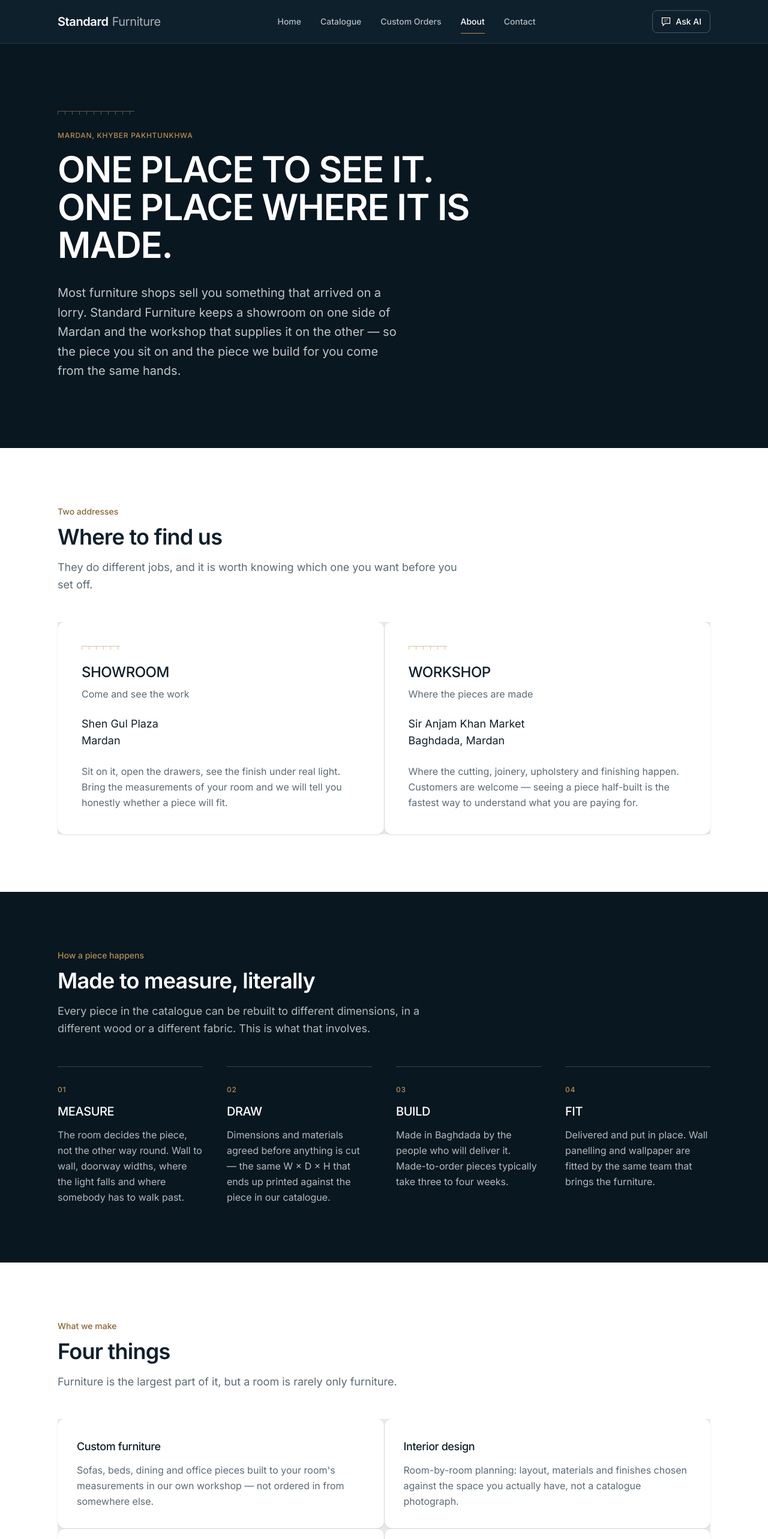
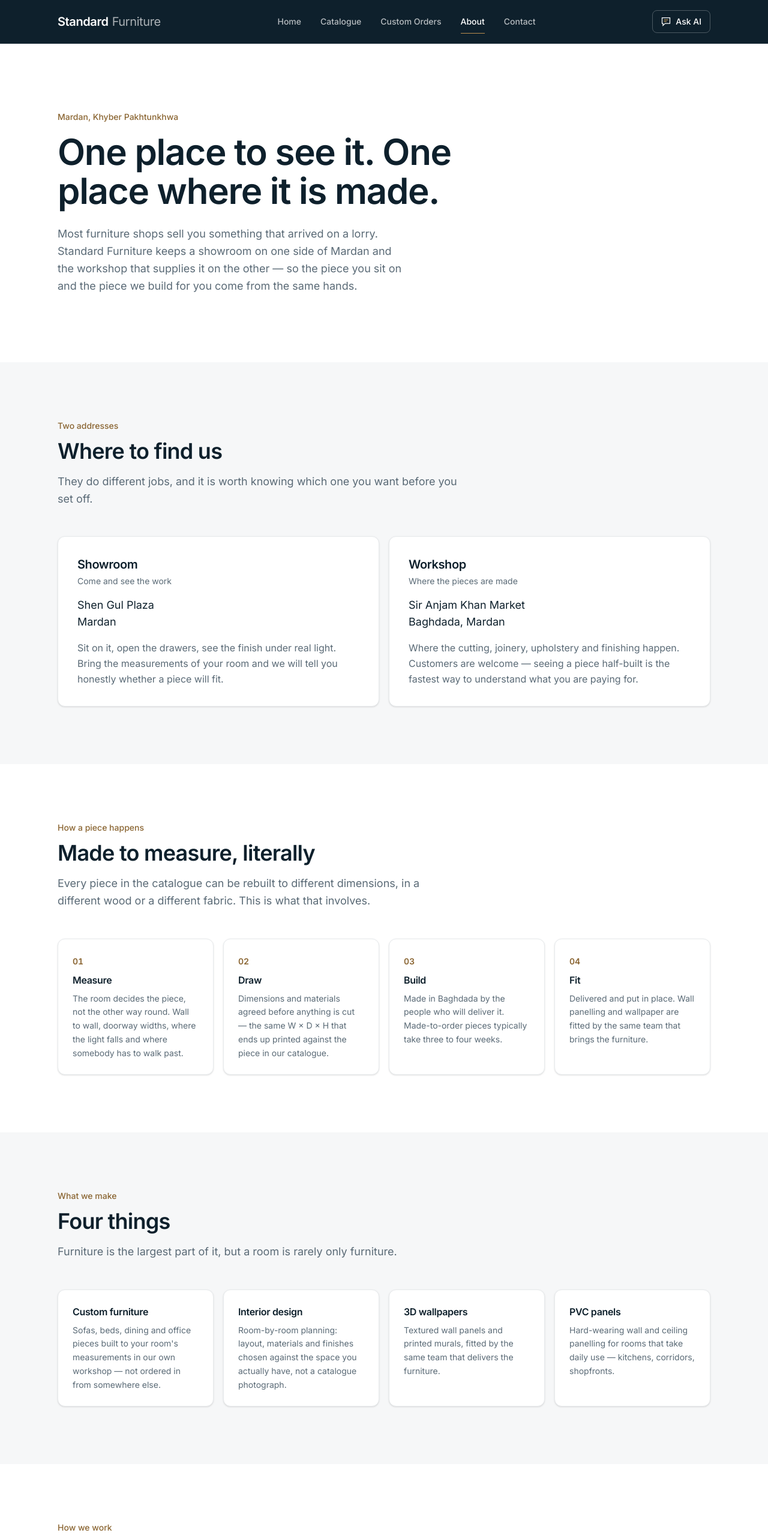
Before and after one commit to faizanfk01/ai-powered-furniture-storefront, a Next.js app: page /about in a window 1280 px wide. Shown: the top 2566 px of the page at 60% size. Built offline with nearby package versions, Linux system fonts and the light colour scheme.

Commit message:
Refactor 6c-3: about/contact/custom-orders clean restyle

```diff
--- a/app/(storefront)/about/page.tsx
+++ b/app/(storefront)/about/page.tsx
@@ -4,7 +4,6 @@ import { WhatsAppIcon } from "@/components/site/whatsapp-icon";
 import { Button } from "@/components/ui/button";
 import { Card } from "@/components/ui/card";
 import { Container } from "@/components/ui/container";
-import { Measure } from "@/components/ui/measure";
 import { Section } from "@/components/ui/section";
 import { LOCATIONS, OFFERINGS, SITE, whatsappUrl } from "@/lib/site";
 
@@ -61,24 +60,23 @@ export default function AboutPage() {
   return (
     <>
       {/* ------------------------------------------------------------------
-          The thesis, stated plainly.
+          The thesis, stated plainly — and now on white, like every other page
+          on the site. The ink band with the ruler mark and the heading set as
+          uppercase signage was the showroom identity's cover treatment; the
+          brand dark is spent on the header and the footer.
          ------------------------------------------------------------------ */}
-      <section className="bg-ink-deep text-paper">
+      <section>
         <Container>
-          <div className="py-20 sm:py-28">
-            <Measure />
-
-            <p className="spec-label mt-6 text-brass">
+          <div className="py-16 sm:py-24 lg:py-28">
+            <p className="text-sm font-medium text-accent-strong">
               {SITE.town}, {SITE.region}
             </p>
 
-            <h1 className="display-wide mt-4 max-w-3xl text-4xl leading-[1.05] font-semibold uppercase sm:text-6xl">
-              One place to see it.
-              <br />
-              One place where it is made.
+            <h1 className="display-wide mt-4 max-w-3xl text-4xl leading-[1.08] font-semibold text-balance sm:text-5xl lg:text-6xl">
+              One place to see it. One place where it is made.
             </h1>
 
-            <p className="mt-8 max-w-xl text-lg leading-relaxed text-paper/75 sm:text-xl">
+            <p className="mt-6 max-w-xl text-lg leading-relaxed text-muted">
               Most furniture shops sell you something that arrived on a lorry.
               Standard Furniture keeps a showroom on one side of Mardan and the
               workshop that supplies it on the other — so the piece you sit on
@@ -93,21 +91,23 @@ export default function AboutPage() {
           gets the most room on the page.
          ------------------------------------------------------------------ */}
       <Section
+        tone="surface"
         eyebrow="Two addresses"
         heading="Where to find us"
         lede="They do different jobs, and it is worth knowing which one you want before you set off."
       >
-        <ul className="grid grid-cols-1 gap-px bg-hairline md:grid-cols-2">
+        {/* Real cards with real gaps. `gap-px` on a hairline ground drew a
+            two-cell table; these are two places, not two rows of data. */}
+        <ul className="grid grid-cols-1 gap-4 md:grid-cols-2">
           {LOCATIONS.map((location) => (
             <li key={location.label}>
-              <Card className="flex h-full flex-col border-0 p-8 sm:p-10">
-                <Measure width="w-16" />
-                <h3 className="display-wide mt-5 text-2xl font-medium uppercase">
+              <Card padded className="flex h-full flex-col sm:p-8">
+                <h3 className="display-wide text-xl font-semibold">
                   {location.label}
                 </h3>
-                <p className="mt-2 text-muted">{location.role}</p>
+                <p className="mt-1 text-sm text-muted">{location.role}</p>
 
-                <address className="mt-6 text-lg not-italic text-ink">
+                <address className="mt-4 text-lg not-italic text-ink">
                   {location.lines.map((line) => (
                     <span key={line} className="block">
                       {line}
@@ -115,7 +115,7 @@ export default function AboutPage() {
                   ))}
                 </address>
 
-                <p className="mt-6 leading-relaxed text-muted">
+                <p className="mt-4 leading-relaxed text-muted">
                   {location.label === "Showroom"
                     ? "Sit on it, open the drawers, see the finish under real light. Bring the measurements of your room and we will tell you honestly whether a piece will fit."
                     : "Where the cutting, joinery, upholstery and finishing happen. Customers are welcome — seeing a piece half-built is the fastest way to understand what you are paying for."}
@@ -127,22 +127,28 @@ export default function AboutPage() {
       </Section>
 
       {/* ------------------------------------------------------------------
-          The process. A real sequence, so it is numbered.
+          The process. A real sequence, so it is numbered — and the numbers
+          stay the only ornament in this section.
          ------------------------------------------------------------------ */}
       <Section
-        tone="ink"
         eyebrow="How a piece happens"
         heading="Made to measure, literally"
         lede="Every piece in the catalogue can be rebuilt to different dimensions, in a different wood or a different fabric. This is what that involves."
       >
-        <ol className="grid grid-cols-1 gap-x-10 gap-y-10 sm:grid-cols-2 lg:grid-cols-4">
+        <ol className="grid grid-cols-1 gap-4 sm:grid-cols-2 lg:grid-cols-4">
           {PROCESS.map((stage) => (
-            <li key={stage.step} className="border-t border-paper/20 pt-6">
-              <span className="spec-label text-brass">{stage.step}</span>
-              <h3 className="display-wide mt-3 text-xl font-medium uppercase">
+            <li key={stage.step}>
+              <Card padded className="h-full">
+                <span className="tabular text-sm font-semibold text-accent-strong">
+                  {stage.step}
+                </span>
+                <h3 className="display-wide mt-2 text-base font-semibold">
                   {stage.title}
                 </h3>
-              <p className="mt-3 leading-relaxed text-paper/70">{stage.body}</p>
+                <p className="mt-2 text-sm leading-relaxed text-muted">
+                  {stage.body}
+                </p>
+              </Card>
             </li>
           ))}
         </ol>
@@ -150,18 +156,19 @@ export default function AboutPage() {
 
       {/* ------------------------------------------------------------------ */}
       <Section
+        tone="surface"
         eyebrow="What we make"
         heading="Four things"
         lede="Furniture is the largest part of it, but a room is rarely only furniture."
       >
-        <ul className="grid grid-cols-1 gap-px bg-hairline sm:grid-cols-2">
+        <ul className="grid grid-cols-1 gap-4 sm:grid-cols-2 lg:grid-cols-4">
           {OFFERINGS.map((offering) => (
             <li key={offering.title}>
-              <Card className="h-full border-0 p-8">
-                <h3 className="display-wide text-lg font-medium">
+              <Card padded className="h-full">
+                <h3 className="display-wide text-base font-semibold">
                   {offering.title}
                 </h3>
-                <p className="mt-3 leading-relaxed text-muted">
+                <p className="mt-2 text-sm leading-relaxed text-muted">
                   {offering.body}
                 </p>
               </Card>
@@ -179,14 +186,14 @@ export default function AboutPage() {
         heading="The measurements are the promise"
         width="default"
       >
-        <div className="grid grid-cols-1 gap-12 lg:grid-cols-2 lg:gap-16">
+        <div className="grid grid-cols-1 gap-10 lg:grid-cols-2 lg:gap-12">
           <div>
             <p className="text-lg leading-relaxed text-ink">
               Every piece in our catalogue is published at its finished size —
               width, depth and height, in inches, against the piece itself. Not
               &ldquo;compact&rdquo; or &ldquo;spacious&rdquo;: the number.
             </p>
-            <p className="mt-5 leading-relaxed text-muted">
+            <p className="mt-4 leading-relaxed text-muted">
               It is the least glamorous thing on the site and the most useful.
               A sofa that will not turn the corner of your stairs is not a
               bargain at any price, and the only way to know before it arrives
@@ -200,7 +207,7 @@ export default function AboutPage() {
               rattan, hard-wearing woven fabrics — what a piece is made of is
               written in its description, in the same plain terms.
             </p>
-            <p className="mt-5 leading-relaxed text-muted">
+            <p className="mt-4 leading-relaxed text-muted">
               If something is built to order, the catalogue says so and gives
               the wait. If it is in the showroom today, it says that instead.
             </p>
@@ -208,23 +215,25 @@ export default function AboutPage() {
         </div>
       </Section>
 
-      {/* ------------------------------------------------------------------ */}
-      <Section tone="ink">
-        <div className="flex flex-col gap-8 sm:flex-row sm:items-end sm:justify-between">
+      {/* ------------------------------------------------------------------
+          The closing handoff, in the tinted panel the other pages close with
+          rather than a second dark band above the dark footer.
+         ------------------------------------------------------------------ */}
+      <Section>
+        <div className="rounded-xl border border-hairline bg-surface p-6 sm:p-8">
+          <div className="flex flex-col gap-6 sm:flex-row sm:items-end sm:justify-between">
             <div className="max-w-lg">
-            <Measure />
-            <h2 className="display-wide mt-6 text-3xl font-semibold uppercase sm:text-4xl">
+              <h2 className="display-wide text-xl font-semibold sm:text-2xl">
                 Tell us about the room
               </h2>
-            <p className="mt-4 text-lg leading-relaxed text-paper/75">
+              <p className="mt-2 leading-relaxed text-muted">
                 Send the measurements, or a photograph of the space, and we will
                 tell you what we would build for it and what it would cost.
               </p>
             </div>
 
-          <div className="flex flex-wrap gap-3">
+            <div className="flex shrink-0 flex-wrap gap-3">
               <Button
-              variant="solid-invert"
                 href={whatsappUrl(
                   "Hello Standard Furniture — I would like to talk about a room.",
                 )}
@@ -232,9 +241,10 @@ export default function AboutPage() {
                 <WhatsAppIcon />
                 Message the workshop
               </Button>
-            <Button variant="outline-invert" href="/catalog">
+              <Button variant="outline" href="/catalog">
                 Browse the catalogue
               </Button>
+            </div>
           </div>
         </div>
       </Section>
--- a/components/forms/contact-builder.tsx
+++ b/components/forms/contact-builder.tsx
@@ -2,7 +2,7 @@
 
 import { useState } from "react";
 
-import { controlClass, Field } from "@/components/ui/field";
+import { Field, storefrontControlClass } from "@/components/ui/field";
 import {
   buildContactMessage,
   contactIsReady,
@@ -30,7 +30,7 @@ export function ContactBuilder() {
   }
 
   return (
-    <div className="grid grid-cols-1 gap-12 lg:grid-cols-2 lg:gap-16">
+    <div className="grid grid-cols-1 gap-8 lg:grid-cols-2 lg:gap-12">
       <div className="flex flex-col gap-6">
         <Field
           id="contact-name"
@@ -45,7 +45,7 @@ export function ContactBuilder() {
             value={draft.name}
             onChange={(event) => update("name", event.target.value)}
             placeholder="Ayesha Khan"
-            className={controlClass}
+            className={storefrontControlClass}
           />
         </Field>
 
@@ -56,7 +56,7 @@ export function ContactBuilder() {
             value={draft.message}
             onChange={(event) => update("message", event.target.value)}
             placeholder="Do you deliver to Charsadda, and is there a charge for it?"
-            className={`${controlClass} resize-y`}
+            className={`${storefrontControlClass} resize-y`}
           />
         </Field>
       </div>
```
Also changed, not shown: app/(storefront)/contact/page.tsx (+37 -34 lines), app/(storefront)/custom-orders/page.tsx (+30 -27 lines), components/forms/custom-order-builder.tsx (+5 -5 lines), components/forms/whatsapp-handoff.tsx (+18 -8 lines). Lines whose indentation alone changed are shown as unchanged.
